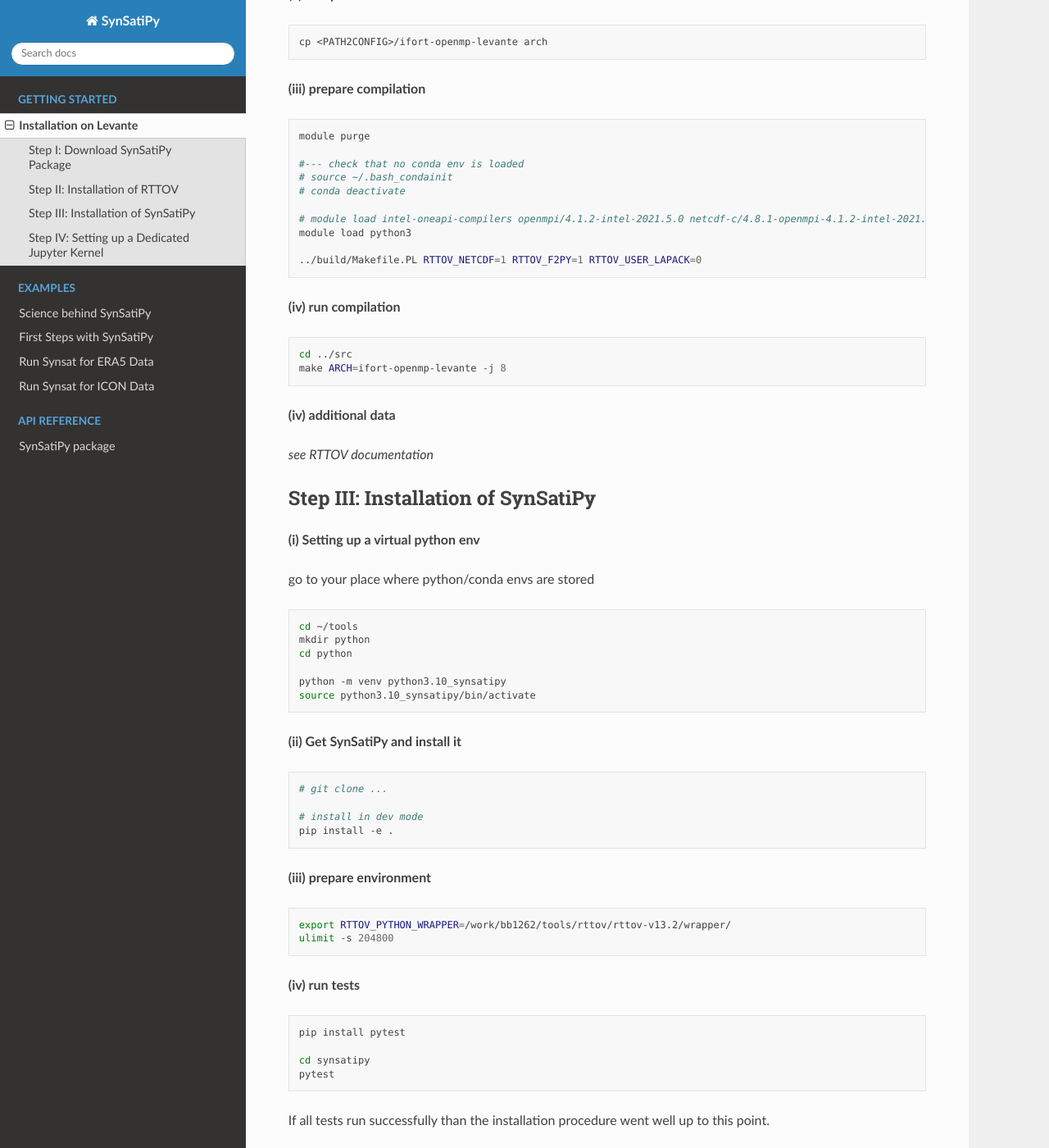
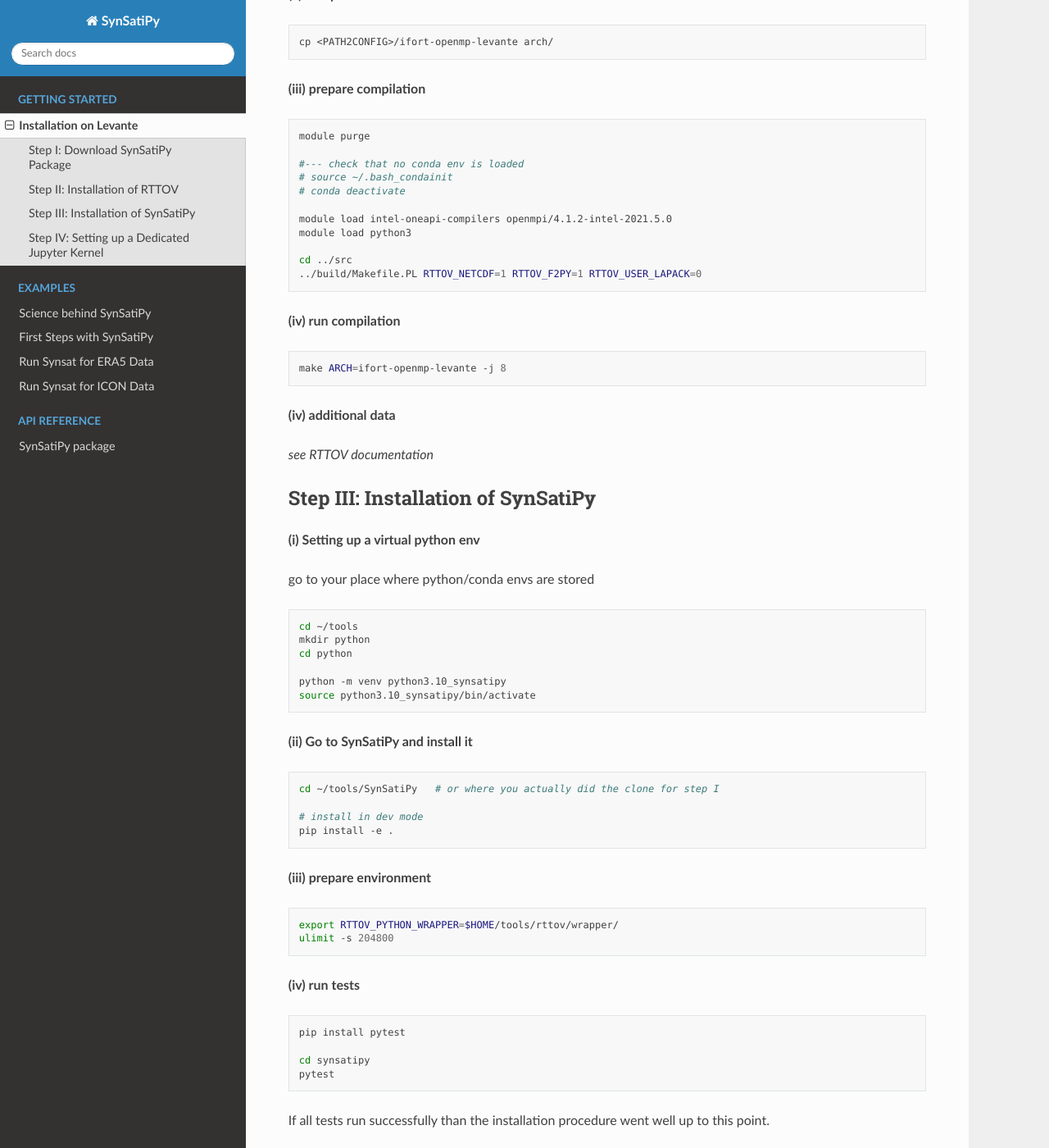
Before and after one commit to fsenf/SynSatiPy, a Sphinx documentation site: the page built from docs/Installation_on_Levante.md, in a window 1280 px wide and 1400 px high, scrolled down 1323 px. Shown: the whole window at 82% size. Built offline with Sphinx 7.4.7 and the Read the Docs theme 3.1.0, drawn with Linux system fonts in a browser that asks for light colours; pages that are not in the unit, such as notebooks, are missing from menus; some of the changed text lies outside the part shown.

Commit message:
minor install documentation updates

````diff
--- a/docs/Installation_on_Levante.md
+++ b/docs/Installation_on_Levante.md
@@ -62,16 +62,16 @@
 # source ~/.bash_condainit
 # conda deactivate
 
-# module load intel-oneapi-compilers openmpi/4.1.2-intel-2021.5.0 netcdf-c/4.8.1-openmpi-4.1.2-intel-2021.5.0 netcdf-fortran/4.5.3-openmpi-4.1.2-intel-2021.5.0 hdf5/1.12.1-openmpi-4.1.2-intel-2021.5.0
+module load intel-oneapi-compilers openmpi/4.1.2-intel-2021.5.0
 module load python3
 
+cd ../src
 ../build/Makefile.PL RTTOV_NETCDF=1 RTTOV_F2PY=1 RTTOV_USER_LAPACK=0
 ```
 
 
 **(iv) run compilation**
 ```bash
-cd ../src
 make ARCH=ifort-openmp-levante -j 8
 ```
 
@@ -97,10 +97,10 @@
 ```
 
 
-**(ii) Get SynSatiPy and install it**
+**(ii) Go to SynSatiPy and install it**
 
 ```bash
-# git clone ...
+cd ~/tools/SynSatiPy   # or where you actually did the clone for step I
 
 # install in dev mode
 pip install -e .
@@ -109,7 +109,7 @@
 **(iii) prepare environment**
 
 ```bash
-export RTTOV_PYTHON_WRAPPER=/work/bb1262/tools/rttov/rttov-v13.2/wrapper/
+export RTTOV_PYTHON_WRAPPER=$HOME/tools/rttov/wrapper/
 ulimit -s 204800
 ```
 
@@ -136,7 +136,7 @@
 **(ii) load envs in the correct order**
 ```bash
 module load python3
-source /work/bb1262/tools/conda/python3.10_synsatipy/bin/activate
+source $HOME/tools/python/python3.10_synsatipy/bin/activate
 ```
 
 **(iii) create a jupyter kernel with standard methods**
@@ -159,7 +159,7 @@
 source /etc/profile
 source ~/.bashrc
 
-source /work/bb1262/tools/conda/python3.10_synsatipy/bin/activate
+source $HOME/tools/python/python3.10_synsatipy/bin/activate
 
 ulimit -s 204800
 python -m ipykernel_launcher -f "$1"
````
Also changed, not shown: other parts of docs/Installation_on_Levante.md (+2 -2 lines).
